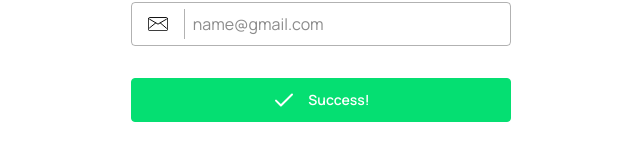
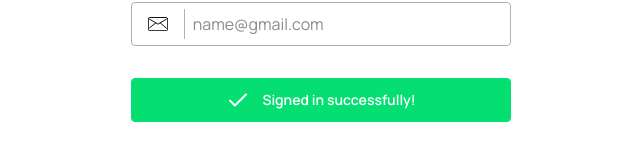
Before and after one commit to RODDY064/pakeru, a Next.js app: page /reset-password in a window 1280 px wide. Shown: the part 358-518 px from the top of the page, without its empty margins (319-959 px from the left). Built offline with nearby package versions, Linux system fonts and the light colour scheme.

Commit message:
deploy issues 2

```diff
--- a/app/(auth)/reset-password/page.tsx
+++ b/app/(auth)/reset-password/page.tsx
@@ -38,7 +38,7 @@ export default function ResetPassword() {
           name="password"
           style="mt-3"
         />
-        <Submit type="submitted"/>
+        <Submit type="submitted" submitType='sign-in'/>
       </form>
     </div>
   );
--- a/app/ui/submit.tsx
+++ b/app/ui/submit.tsx
@@ -10,7 +10,7 @@ export default function Submit({
   subStyle
 }: {
   type: "loading" | "idle" | "submitted" | "error";
-  submitType: "otp" | "sign-in" | "sign-up"| "in-touch";
+  submitType?: "otp" | "sign-in" | "sign-up"| "in-touch";
   subStyle?:String
 }) {
   const getButtonText = () => {
```
